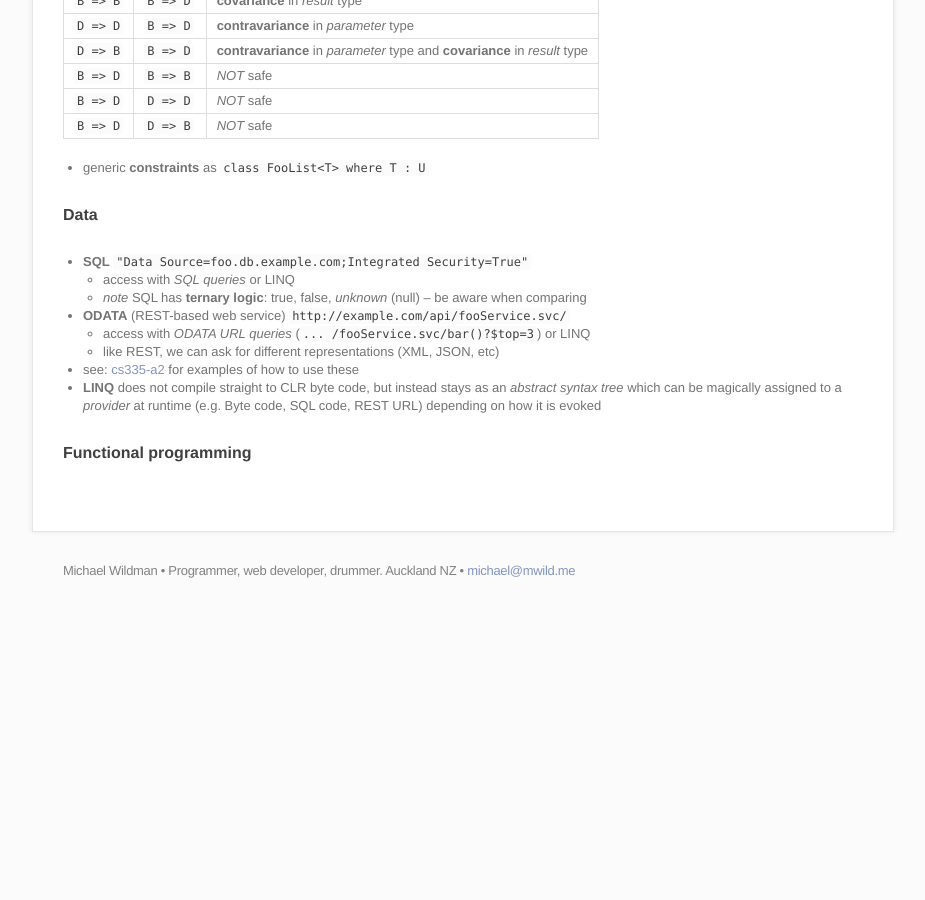
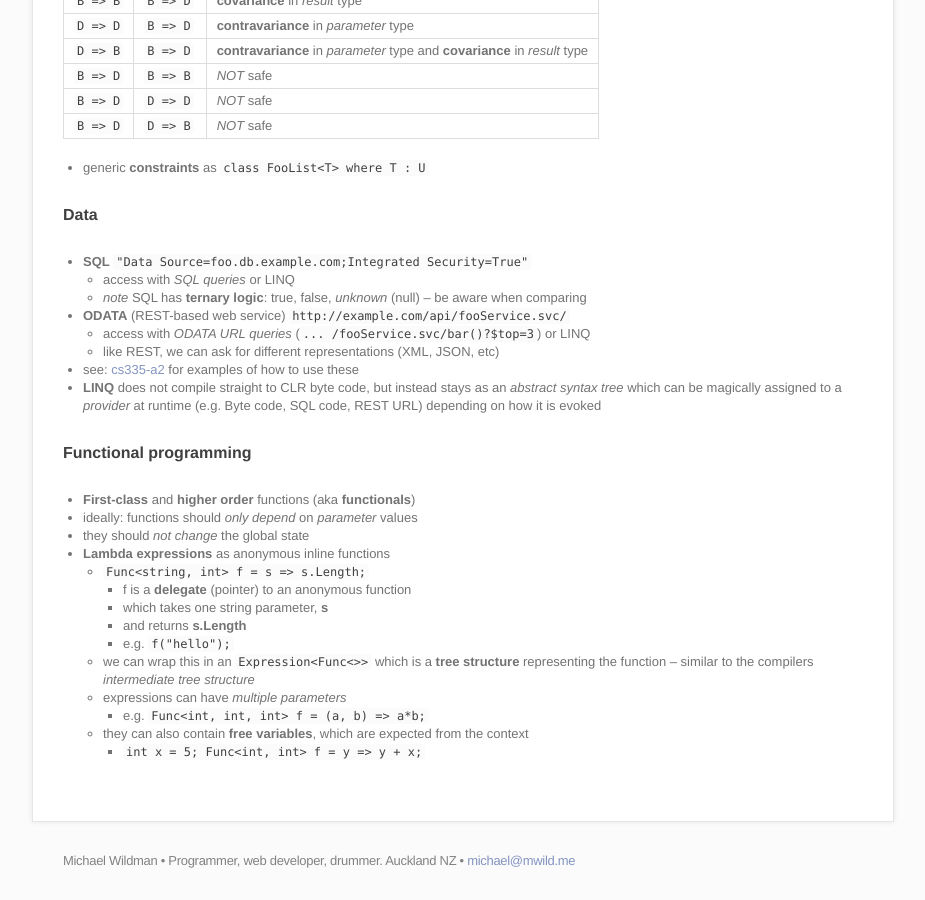
Before and after one commit to m-wild/mwild.me_archive, a Jekyll site: the page built from _posts/uni/2014-11-05-cs335-notes.md, in a window 1280 px wide and 900 px high, scrolled down 3689 px. Shown: the whole window, without its empty margins (177-1102 px from the left). Built offline with Jekyll 4.4.1, drawn with Linux system fonts in a browser that asks for light colours; Markdown is read by kramdown in place of the engine named in the settings; before the commit the page ends 4299 px from its top, so only the background shows below that.

Commit message:
cs335 updates

```diff
--- a/_posts/uni/2014-11-05-cs335-notes.md
+++ b/_posts/uni/2014-11-05-cs335-notes.md
@@ -186,3 +186,17 @@ excerpt:
 - __LINQ__ does not compile straight to CLR byte code, but instead stays as an _abstract syntax tree_ which can be magically assigned to a _provider_ at runtime (e.g. Byte code, SQL code, REST URL) depending on how it is evoked
 
 ####Functional programming
+- __First-class__ and __higher order__ functions (aka __functionals__)
+- ideally: functions should _only depend_ on _parameter_ values
+- they should _not change_ the global state
+- __Lambda expressions__ as anonymous inline functions
+	- `Func<string, int> f = s => s.Length;`
+		- f is a __delegate__ (pointer) to an anonymous function
+		- which takes one string parameter, __s__
+		- and returns __s.Length__
+		- e.g. `f("hello");`
+	- we can wrap this in an `Expression<Func<>>` which is a __tree structure__ representing the function -- similar to the compilers _intermediate tree structure_
+	- expressions can have _multiple parameters_
+		- e.g. `Func<int, int, int> f = (a, b) => a*b;`
+	- they can also contain __free variables__, which are expected from the context
+		- `int x = 5; Func<int, int> f = y => y + x;`
```
